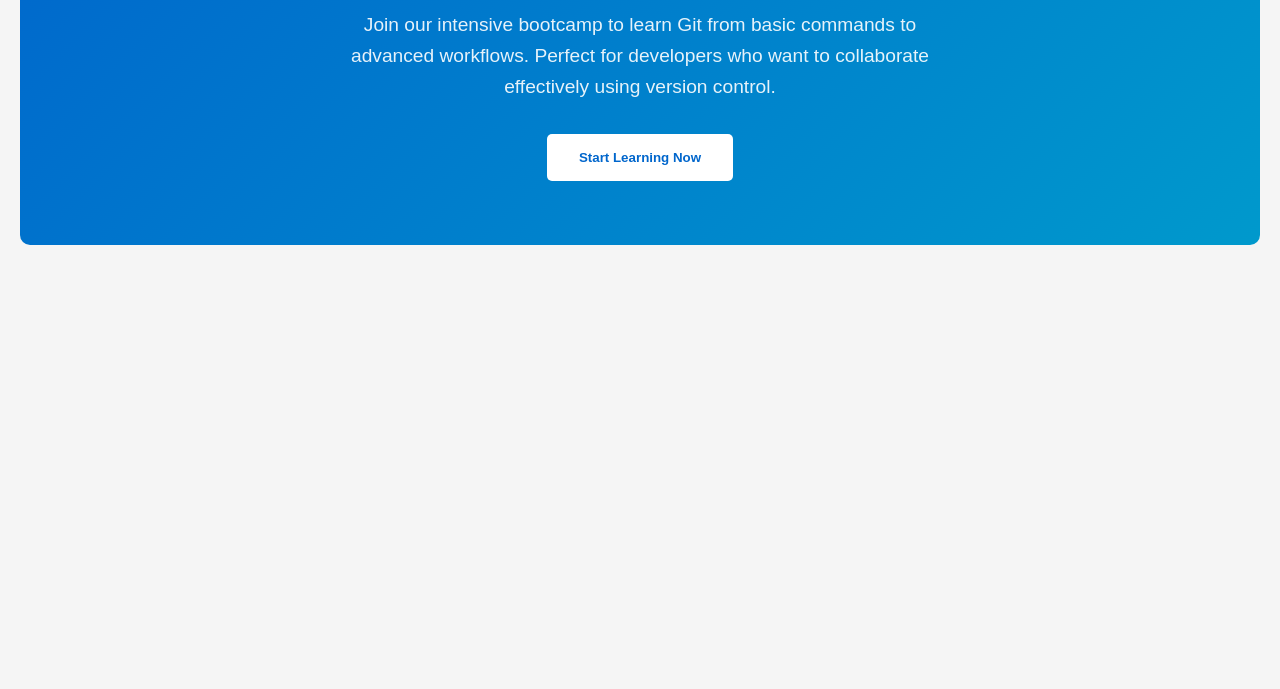
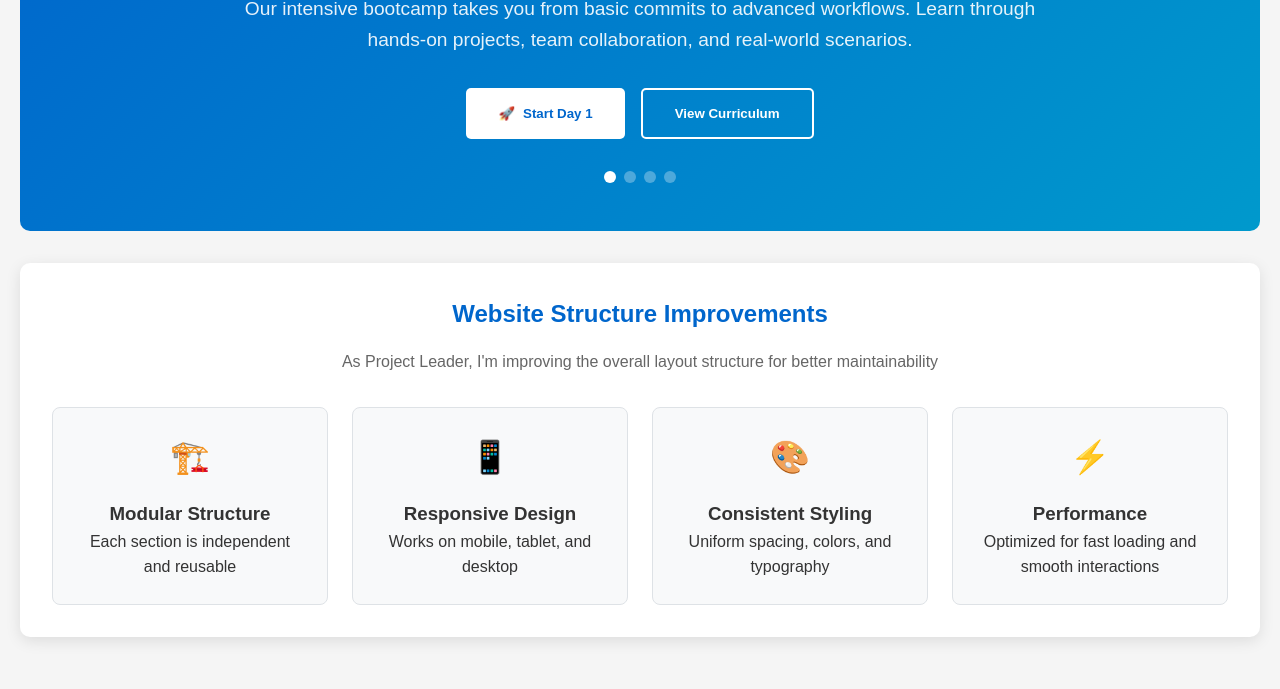
Before and after one commit to realtutorialhub/github7daysproject, a plain HTML site: page index.html in a window 1280 px wide. Shown: the part 463-1152 px from the top of the page. Before the commit the page ends 800 px from the top, so only its background shows below. Drawn offline with Linux system fonts and the light colour scheme.

Commit message:
Refine hero slider content and layout structure

```diff
--- a/index.html
+++ b/index.html
@@ -42,28 +42,87 @@
             margin-bottom: 1rem;
         }
 
-        /* HERO SECTION - Day 1 (Tom)
-           Git Command: git commit -m "Update hero section description" */
-        .hero-section {
+        /* HERO SLIDER - Day 2 (Sanya - Feature Branch)
+           Git Command: git commit -m "Refine hero slider content and layout structure" */
+        .hero-slider {
             background: linear-gradient(135deg, #0066cc, #0099cc);
             color: white;
-            padding: 4rem 2rem;
+            padding: 3rem 2rem;
+            margin: 2rem 0;
             border-radius: 10px;
-            margin: 2rem 0;
             text-align: center;
+            position: relative;
+            overflow: hidden;
         }
 
-        .hero-title {
+        .slider-content {
+            max-width: 800px;
+            margin: 0 auto;
+            position: relative;
+            z-index: 1;
+        }
+
+        .slider-title {
             font-size: 2.5rem;
             margin-bottom: 1rem;
             text-shadow: 2px 2px 4px rgba(0, 0, 0, 0.3);
         }
 
-        .hero-subtitle {
+        .slider-subtitle {
             font-size: 1.2rem;
-            max-width: 600px;
-            margin: 0 auto 2rem;
             opacity: 0.9;
+            margin-bottom: 2rem;
+            line-height: 1.6;
+        }
+
+        .slider-indicators {
+            display: flex;
+            justify-content: center;
+            gap: 0.5rem;
+            margin-top: 2rem;
+        }
+
+        .slider-indicator {
+            width: 12px;
+            height: 12px;
+            background: rgba(255, 255, 255, 0.3);
+            border-radius: 50%;
+            cursor: pointer;
+            transition: background 0.3s ease;
+        }
+
+        .slider-indicator.active {
+            background: white;
+        }
+
+        /* LAYOUT STRUCTURE IMPROVEMENTS - Day 2 (Sanya) */
+        .layout-demo {
+            background: white;
+            padding: 2rem;
+            margin: 2rem 0;
+            border-radius: 10px;
+            box-shadow: 0 4px 15px rgba(0, 0, 0, 0.1);
+        }
+
+        .layout-grid {
+            display: grid;
+            grid-template-columns: repeat(auto-fit, minmax(200px, 1fr));
+            gap: 1.5rem;
+            margin-top: 1.5rem;
+        }
+
+        .layout-item {
+            background: #f8f9fa;
+            padding: 1.5rem;
+            border-radius: 8px;
+            text-align: center;
+            border: 1px solid #dee2e6;
+        }
+
+        .layout-icon {
+            font-size: 2rem;
+            margin-bottom: 1rem;
+            color: #0066cc;
         }
 
         /* NAVIGATION - Day 1 (Alex)
@@ -128,20 +187,71 @@
 
     <h1>IT Education Website - Git Bootcamp</h1>
 
-    <!-- HERO SECTION - Day 1 (Tom)
-         Git Command: git commit -m "Update hero section description" -->
-    <section class="hero-section">
-        <h2 class="hero-title">Master Git in 7 Days!</h2>
-        <p class="hero-subtitle">
-            Join our intensive bootcamp to learn Git from basic commands to advanced workflows.
-            Perfect for developers who want to collaborate effectively using version control.
-        </p>
-        <button style="background: white; color: #0066cc; border: none; padding: 1rem 2rem;
-                      border-radius: 5px; font-weight: bold; cursor: pointer;">
-            Start Learning Now
-        </button>
+    <!-- HERO SLIDER - Day 2 (Sanya - Feature Branch)
+         Git Command: git commit -m "Refine hero slider content and layout structure" -->
+    <section class="hero-slider">
+        <div class="slider-content">
+            <h2 class="slider-title">Transform Your Git Skills in 7 Days</h2>
+            <p class="slider-subtitle">
+                Our intensive bootcamp takes you from basic commits to advanced workflows.
+                Learn through hands-on projects, team collaboration, and real-world scenarios.
+            </p>
+            <div style="display: flex; gap: 1rem; justify-content: center; flex-wrap: wrap;">
+                <button style="background: white; color: #0066cc; border: none; padding: 1rem 2rem;
+                              border-radius: 5px; font-weight: bold; cursor: pointer; display: flex;
+                              align-items: center; gap: 0.5rem;">
+                    <span>🚀</span> Start Day 1
+                </button>
+                <button style="background: transparent; color: white; border: 2px solid white;
+                              padding: 1rem 2rem; border-radius: 5px; font-weight: bold; cursor: pointer;">
+                    View Curriculum
+                </button>
+            </div>
+
+            <div class="slider-indicators">
+                <div class="slider-indicator active"></div>
+                <div class="slider-indicator"></div>
+                <div class="slider-indicator"></div>
+                <div class="slider-indicator"></div>
+            </div>
+        </div>
     </section>
 
+    <!-- LAYOUT STRUCTURE IMPROVEMENTS - Day 2 (Sanya) -->
+    <section class="layout-demo">
+        <h2 style="text-align: center; color: #0066cc; margin-bottom: 1rem;">
+            Website Structure Improvements
+        </h2>
+        <p style="text-align: center; color: #666; margin-bottom: 2rem;">
+            As Project Leader, I'm improving the overall layout structure for better maintainability
+        </p>
+
+        <div class="layout-grid">
+            <div class="layout-item">
+                <div class="layout-icon">🏗️</div>
+                <h3>Modular Structure</h3>
+                <p>Each section is independent and reusable</p>
+            </div>
+
+            <div class="layout-item">
+                <div class="layout-icon">📱</div>
+                <h3>Responsive Design</h3>
+                <p>Works on mobile, tablet, and desktop</p>
+            </div>
+
+            <div class="layout-item">
+                <div class="layout-icon">🎨</div>
+                <h3>Consistent Styling</h3>
+                <p>Uniform spacing, colors, and typography</p>
+            </div>
+
+            <div class="layout-item">
+                <div class="layout-icon">⚡</div>
+                <h3>Performance</h3>
+                <p>Optimized for fast loading and smooth interactions</p>
+            </div>
+        </div>
+    </section>
 
 
 </body>
```
